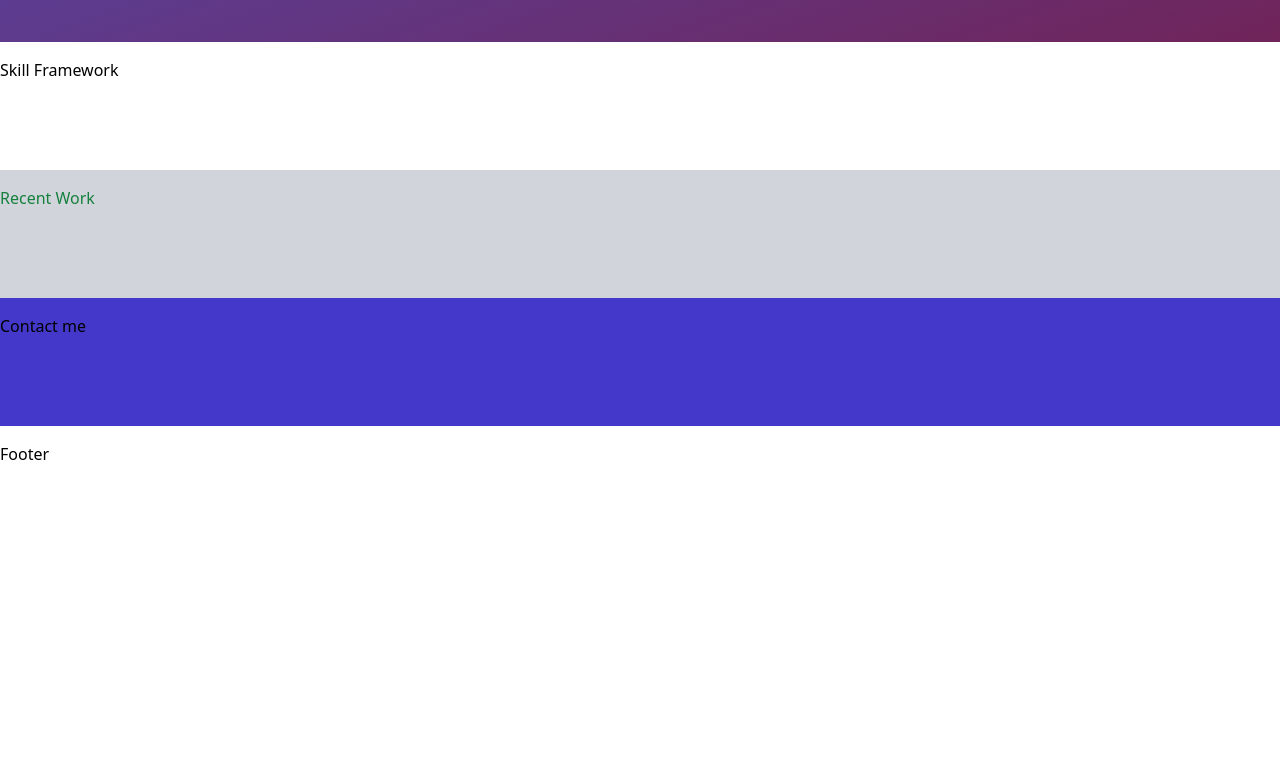
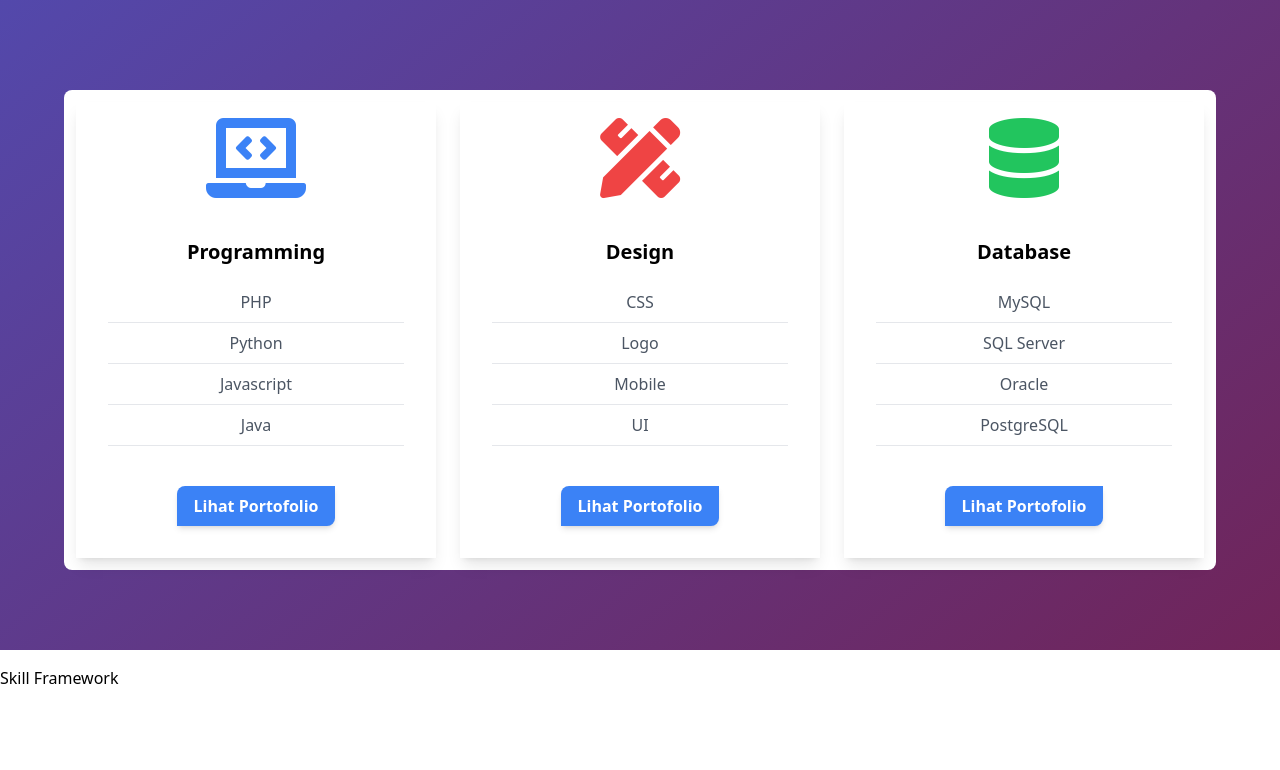
Before and after one commit to DonAdhyatma/belajar-tailwind-mix, a website: page portofolio/public/index.html in a window 1280 px wide. Shown: the part 494-1264 px from the top of the page. Before the commit the page ends 1048 px from the top, so only its background shows below. Drawn offline with nearby package versions, Linux system fonts and the light colour scheme.

Commit message:
fifth commits

```diff
--- a/portofolio/public/index.html
+++ b/portofolio/public/index.html
@@ -7,6 +7,7 @@
     <!-- <link rel="stylesheet" href="https://unpkg.com/tailwindcss@^1.0/dist/tailwind.min.css" /> -->
     <script src="https://cdn.tailwindcss.com"></script>
     <link rel="icon" href="../img/logo1.png" />
+    <link rel="stylesheet" href="https://use.fontawesome.com/releases/v5.7.0/css/all.css" />
     <!-- <link rel="stylesheet" href="css/style.css" /> -->
     <style>
       .gradient {
@@ -43,7 +44,9 @@
       </nav>
     </section>
     <!-- End section navbar -->
+    <!-- start section about me -->
     <section class="w-screen mx-auto py-4 bg-pink-500 md:bg-indigo-700 gradient">
+      <!-- start about me description -->
       <div class="px-16 py-8 text-center text-white">
         <h1 class="w-full text-5xl font-bold">About me</h1>
         <div class="mb-4">
@@ -57,7 +60,65 @@
           </div>
         </div>
       </div>
+      <!-- end about me description -->
+      <!-- start about me list skills -->
+      <div class="grid grid-cols-1 md:grid-cols-3 bg-white m-16 rounded-lg">
+        <div class="max-w-sm shadow-lg px-4 py-4 bg-white m-3 text-center">
+          <i class="fas fa-laptop-code text-blue-500 fa-5x mb-6"></i>
+          <div class="p-4">
+            <p class="font-bold text-lg md:text-xl mb-6">Programming</p>
+            <p class="text-gray-600 text-base mb-2">PHP</p>
+            <hr class="text-gray-600 mb-2" />
+            <p class="text-gray-600 text-base mb-2">Python</p>
+            <hr class="text-gray-600 mb-2" />
+            <p class="text-gray-600 text-base mb-2">Javascript</p>
+            <hr class="text-gray-600 mb-2" />
+            <p class="text-gray-600 text-base mb-2">Java</p>
+            <hr class="text-gray-600 mb-2" />
+          </div>
+          <div class="px-2 py-4">
+            <button class="bg-blue-500 hover:bg-blue-700 text-white font-bold px-4 py-2 shadow-md rounded-tl-lg rounded-br-lg">Lihat Portofolio</button>
+          </div>
+        </div>
+
+        <div class="max-w-sm shadow-lg px-4 py-4 bg-white m-3 text-center">
+          <i class="fas fa-pencil-ruler text-red-500 fa-5x mb-6"></i>
+          <div class="p-4">
+            <p class="font-bold text-lg md:text-xl mb-6">Design</p>
+            <p class="text-gray-600 text-base mb-2">CSS</p>
+            <hr class="text-gray-600 mb-2" />
+            <p class="text-gray-600 text-base mb-2">Logo</p>
+            <hr class="text-gray-600 mb-2" />
+            <p class="text-gray-600 text-base mb-2">Mobile</p>
+            <hr class="text-gray-600 mb-2" />
+            <p class="text-gray-600 text-base mb-2">UI</p>
+            <hr class="text-gray-600 mb-2" />
+          </div>
+          <div class="px-2 py-4">
+            <button class="bg-blue-500 hover:bg-blue-700 text-white font-bold px-4 py-2 shadow-md rounded-tl-lg rounded-br-lg">Lihat Portofolio</button>
+          </div>
+        </div>
+        <div class="max-w-sm shadow-lg px-4 py-4 bg-white m-3 text-center">
+          <i class="fas fa-database text-green-500 fa-5x mb-6"></i>
+          <div class="p-4">
+            <p class="font-bold text-lg md:text-xl mb-6">Database</p>
+            <p class="text-gray-600 text-base mb-2">MySQL</p>
+            <hr class="text-gray-600 mb-2" />
+            <p class="text-gray-600 text-base mb-2">SQL Server</p>
+            <hr class="text-gray-600 mb-2" />
+            <p class="text-gray-600 text-base mb-2">Oracle</p>
+            <hr class="text-gray-600 mb-2" />
+            <p class="text-gray-600 text-base mb-2">PostgreSQL</p>
+            <hr class="text-gray-600 mb-2" />
+          </div>
+          <div class="px-2 py-4">
+            <button class="bg-blue-500 hover:bg-blue-700 text-white font-bold px-4 py-2 shadow-md rounded-tl-lg rounded-br-lg">Lihat Portofolio</button>
+          </div>
+        </div>
+      </div>
+      <!-- end about me list skills -->
     </section>
+    <!-- end section about me -->
     <section class="w-screen mx-auto py-4 bg-white h-32">Skill Framework</section>
     <section class="w-screen mx-auto py-4 bg-gray-300 h-32 text-red-600 lg:text-green-700">Recent Work</section>
     <section class="w-screen mx-auto py-4 bg-indigo-700 h-32">Contact me</section>
```
